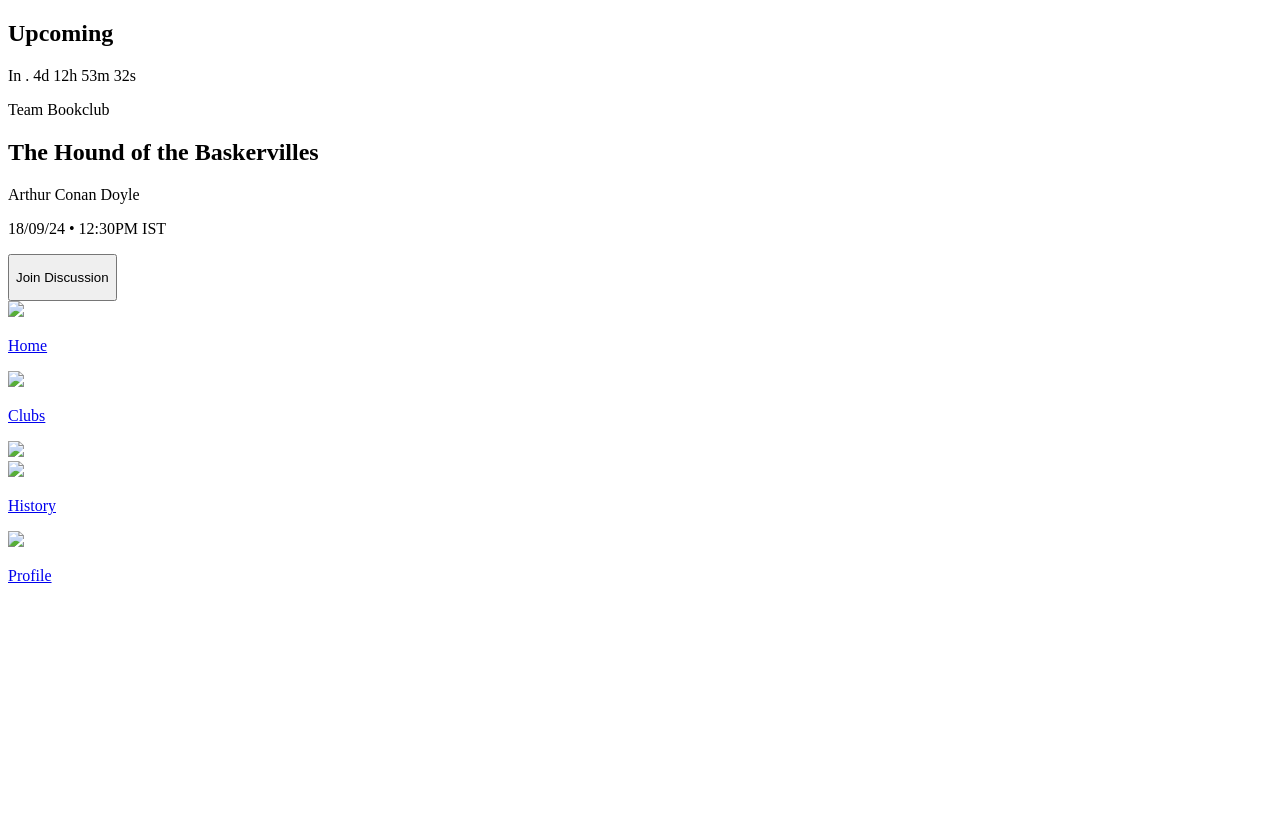
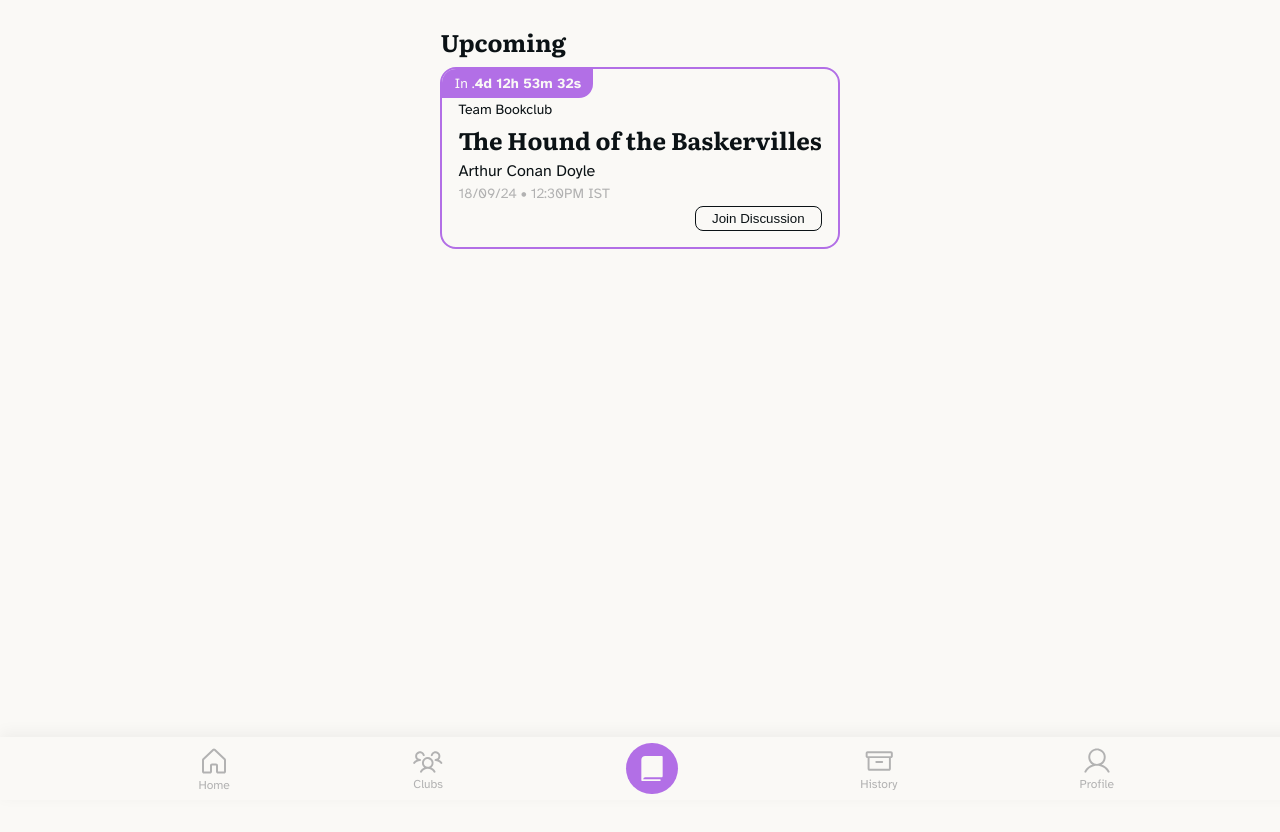
Before and after one commit to rajathc/bookclub, a plain HTML site: page index.html in a window 1280 px wide. Before the commit the page ends 800 px from the top, so only its background shows below. Drawn offline with Linux system fonts and the light colour scheme; the site is published under a folder, as on GitHub Pages, so addresses that start at the root find nothing.

Commit message:
fixed paths

```diff
--- a/index.html
+++ b/index.html
@@ -4,8 +4,8 @@
     <meta charset="UTF-8">
     <meta name="viewport" content="width=device-width, initial-scale=1.0">
     <title>Home | Bookclub</title>
-    <link rel="icon" type="image/x-icon" href="/assets/logo/Club.svg">
-    <link rel="stylesheet" href="/styles.css">
+    <link rel="icon" type="image/x-icon" href="assets/logo/Club.svg">
+    <link rel="stylesheet" href="styles.css">
     <link rel="preconnect" href="https://fonts.googleapis.com">
     <link rel="preconnect" href="https://fonts.gstatic.com" crossorigin>
     <link href="https://fonts.googleapis.com/css2?family=Atkinson+Hyperlegible:ital,wght@0,400;0,700;1,400;1,700&family=Literata:ital,opsz,wght@0,7..72,200..900;1,7..72,200..900&display=swap" rel="stylesheet">
@@ -46,25 +46,25 @@
 
     <!-- navigation bar -->
     <footer class="navbar">
-        <a class="nav" href="/index.html">
-            <img class="icon" src="/assets/icons/House.svg">
+        <a class="nav" href="index.html">
+            <img class="icon" src="assets/icons/House.svg">
             <p class="icon-text">Home</p>
         </a>
-        <a class="nav" href="/index.html">
-            <img class="icon" src="/assets/icons/UsersThree.svg">
+        <a class="nav" href="index.html">
+            <img class="icon" src="assets/icons/UsersThree.svg">
             <p class="icon-text">Clubs</p>
         </a>
-        <a class="nav" href="/index.html">
+        <a class="nav" href="index.html">
             <div class="round-icon">
-                <img class="icon" src="/assets/icons/Book.svg">
+                <img class="icon" src="assets/icons/Book.svg">
             </div>
         </a>
-        <a class="nav" href="/index.html">
-            <img class="icon" src="/assets/icons/Archive.svg">
+        <a class="nav" href="index.html">
+            <img class="icon" src="assets/icons/Archive.svg">
             <p class="icon-text">History</p>
         </a>
-        <a class="nav" href="/index.html">
-            <img class="icon" src="/assets/icons/User.svg">
+        <a class="nav" href="index.html">
+            <img class="icon" src="assets/icons/User.svg">
             <p class="icon-text">Profile</p>
         </a>
     </footer>
```
